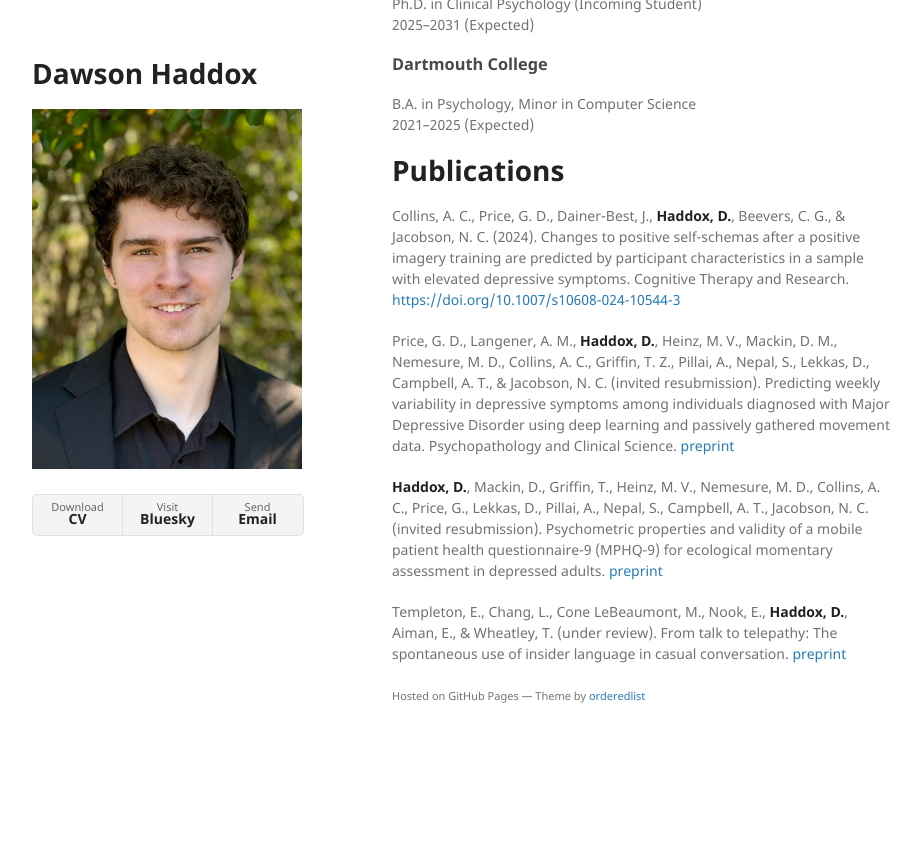
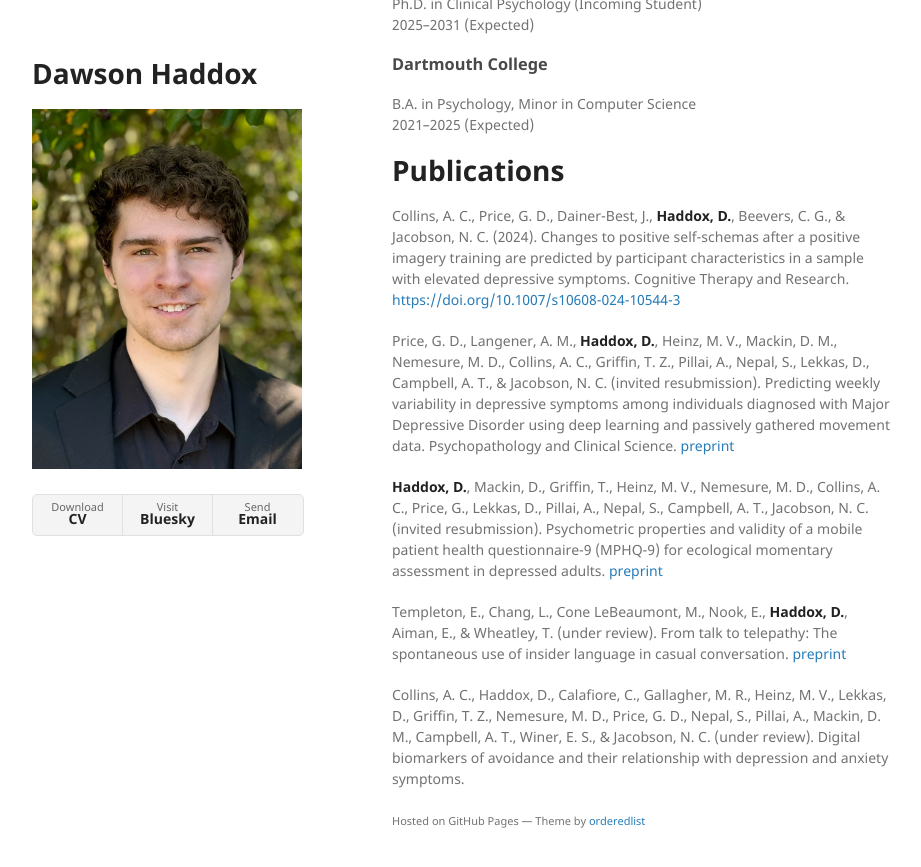
Before and after one commit to ddhaddox/ddhaddox.github.io, a Jekyll site: the page built from index.md, in a window 1280 px wide and 900 px high, scrolled down 581 px. Shown: the top 867 px of the window, without its empty margins (178-1099 px from the left). Built offline with Jekyll 4.4.1, drawn with Linux system fonts in a browser that asks for light colours; our own code applies the rules of GitHub Pages for plain Markdown files; before the commit the page ends 1356 px from its top, so only the background shows below that.

Commit message:
Added under review publication

```diff
--- a/index.md
+++ b/index.md
@@ -28,4 +28,6 @@ Price, G. D., Langener, A. M., **Haddox, D.**, Heinz, M. V., Mackin, D. M., Neme
 
 Templeton, E., Chang, L., Cone LeBeaumont, M., Nook, E., **Haddox, D.**, Aiman, E., & Wheatley, T. (under review). From talk to telepathy: The spontaneous use of insider language in casual conversation. [preprint](https://osf.io/preprints/psyarxiv/g38cx)
 
+Collins, A. C., Haddox, D., Calafiore, C., Gallagher, M. R., Heinz, M. V., Lekkas, D., Griffin, T. Z., Nemesure, M. D., Price, G. D., Nepal, S., Pillai, A., Mackin, D. M., Campbell, A. T., Winer, E. S., & Jacobson, N. C. (under review). Digital biomarkers of avoidance and their relationship with depression and anxiety symptoms.
+
 <p><small>Hosted on GitHub Pages &mdash; Theme by <a href="https://github.com/orderedlist">orderedlist</a></small></p>
```
Also changed, not shown: 1 other file.
